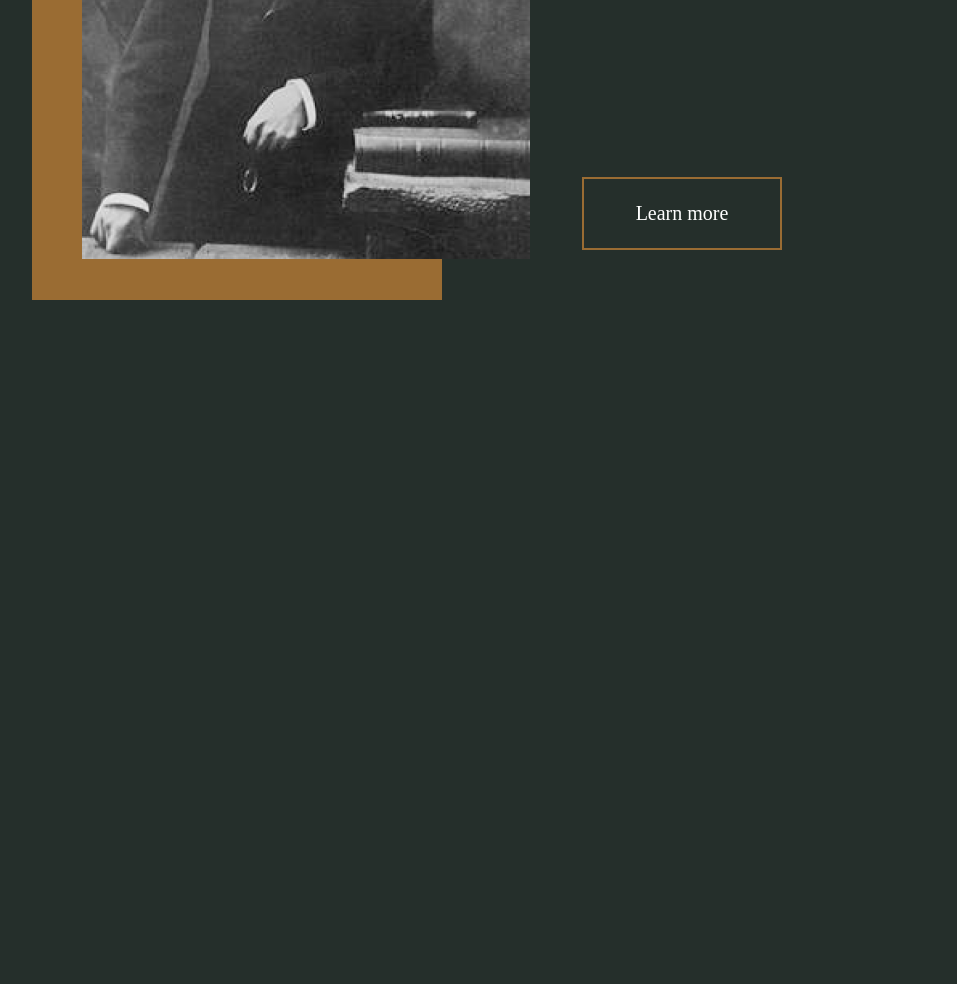
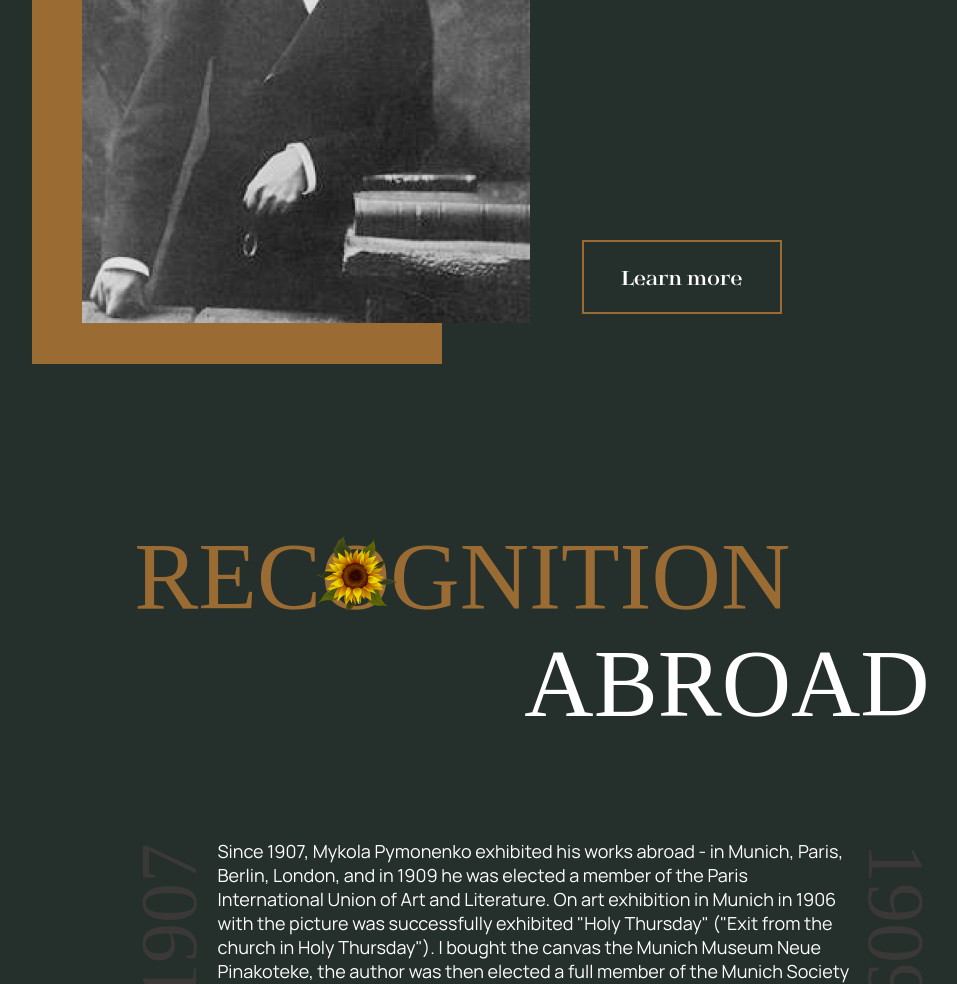
Before and after one commit to Fulldroper/MYKOLA-PYMONENKO, a plain HTML site: page index.html in a window 1280 px wide. Shown: the part 1816-2800 px from the top of the page, without its empty margins (108-1065 px from the left). Before the commit the page ends 2116 px from the top, so only its background shows below. Drawn offline with Linux system fonts and the light colour scheme; a web font is replaced by a local one.

Commit message:
adding page Recognition && fixes

```diff
--- a/index.html
+++ b/index.html
@@ -6,16 +6,17 @@
     <meta name="viewport" content="width=device-width, initial-scale=1.0" />
     <title>Document</title>
     <link rel="stylesheet" href="./src/style.css" />
+    <script src="./src/script.js"></script>
   </head>
   <body>
     <div class="landPage introdution">
       <nav>
         <div class="logo">M.P.</div>
-        <div class="links">
-          <div>Biography</div>
-          <div>Paints</div>
-          <div>Awards</div>
-          <div>Activity</div>
+        <div class="links hide">
+          <a>Biography</a>
+          <a>Paints</a>
+          <a>Awards</a>
+          <a>Activity</a>
         </div>
         <div class="burger-ico"></div>
       </nav>
@@ -67,5 +68,19 @@
         </div>
       </div>
     </div>
+    <div class="landPage recognition">
+      <div class="title">
+        <div>RECOGNITION</div>
+        <div class="ico"></div>
+        <div>
+          ABROAD
+        </div>
+      </div>
+      <div class="description">
+        <div>1907</div>
+        <div class="text">Since 1907, Mykola Pymonenko exhibited his works abroad - in Munich, Paris, Berlin, London, and in 1909 he was elected a member of the Paris International Union of Art and Literature. On art exhibition in Munich in 1906 with the picture was successfully exhibited "Holy Thursday" ("Exit from the church in Holy Thursday"). I bought the canvas the Munich Museum Neue Pinakoteke, the author was then elected a full member of the Munich Society of Painters. Paintings by M. Pymonenko exhibited at an exhibition in Rome.</div>
+        <div>1909</div>
+      </div>
+    </div>
   </body>
 </html>
--- a/src/script.js
+++ b/src/script.js
@@ -0,0 +1,12 @@
+window.onload = () => {
+  const burger = document.querySelector(".burger-ico")
+  const nav = document.querySelector("nav .links")
+
+  burger.style.opacity = nav.classList.contains("hide") ?  1 : 0.5;
+
+  burger.onclick = () => {
+    const has = nav.classList.contains("hide")
+    burger.style.opacity = has ?  0.5 : 1;
+    nav.classList[has ? 'remove' : 'add']("hide")
+  }
+}
--- a/src/style.css
+++ b/src/style.css
@@ -1,10 +1,10 @@
 @font-face {
   font-family: "KyivTypeSerif";
-  src: url("./assets/fonts/KyivTypeSerif-Bold3");
+  src: url("assets/fonts/KyivTypeSerif-Bold3.woff");
 }
 @font-face {
   font-family: "Manrope";
-  src: url("./assets/fonts/Manrope-Regular.woff");
+  src: url("assets/fonts/Manrope-Regular.woff");
 }
 
 :root {
@@ -16,6 +16,7 @@
 
   --text-color-1: #fff;
   --text-color-2: #9a6c33;
+  --text-color-3: #3A3937;
 
   --bg-color-1: #252f2b;
 
@@ -86,19 +87,25 @@ html {
   align-items: center;
 }
 
+.hide {
+  opacity: 0;
+}
+
 .introdution > nav > .links {
   width: 100%;
   display: flex;
   flex-direction: row;
   justify-content: center;
+  transition: opacity 1s;
 }
 
-.introdution > nav > .links > div {
+.introdution > nav > .links > a {
   margin-right: 50px;
   cursor: pointer;
   font-size: var(--font-size-3);
   font-family: "Manrope";
   font-weight: 400;
+  text-decoration: none;
 }
 
 .burger-ico {
@@ -111,6 +118,7 @@ html {
   background-size: cover;
   background-repeat: no-repeat;
   background-position: center;
+  cursor: pointer;
 }
 
 .face-ico {
@@ -213,8 +221,8 @@ html {
   background-image: url("./assets/images/ico-flower.png");
   width: 83px;
   height: 96px;
-  left: -180px;
-  top: 5px;
+  left: -193px;
+  top: 10px;
 }
 
 .about > .description {
@@ -271,4 +279,61 @@ html {
   width: 200px;
   border: var(--text-color-2) 2px solid;
   margin-bottom: 50px;
+  cursor: pointer;
 }
+
+.recognition {
+  display: flex;
+  flex-direction: column;
+  align-items: center;
+  justify-content: center;
+}
+
+.recognition > .title > div:first-child {
+  font-size: 96px;
+  color: var(--text-color-2);
+}
+
+.recognition > .title > .ico {
+  z-index: 2;
+  position: relative;
+  background-image: url("./assets/images/ico-flower.png");
+  width: 83px;
+  height: 96px;
+  left: 179px;
+  top: -107px;
+}
+
+.recognition > .title > div:last-child {
+  font-size: 96px;
+  margin: -100px 0px 0px 390px;
+}
+
+.recognition > .description {
+  margin-top: 100px;
+  display: flex;
+  flex-direction: row;
+}
+
+.recognition > .description > .text {
+  width: 634px;
+  font-size: 18px;
+  font-weight: 400;
+  font-family: "Manrope";
+}
+
+.recognition > .description > :first-child {
+  transform: rotate(-90deg);
+  font-size: 80px;
+  font-weight: 350;
+  color: var(--text-color-3);
+  margin-right: -70px;
+}
+
+.recognition > .description > :last-child {
+  transform: rotate(90deg);
+  font-size: 80px;
+  font-weight: 350;
+  color: var(--text-color-3);
+  margin-left: -75px;
+}
```
